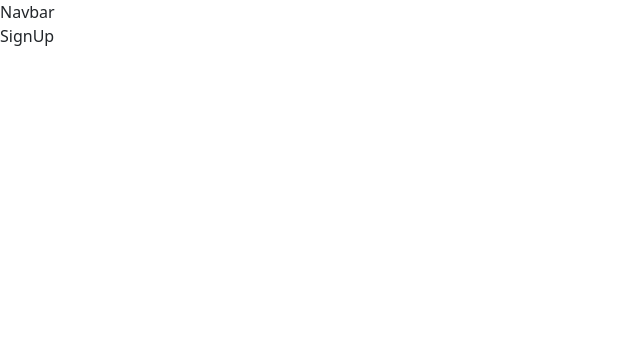
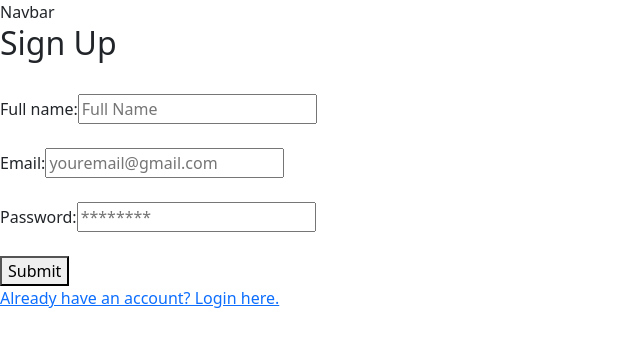
Before and after one commit to strategio-tech/fp-sim7-keyboard-warriors, a React (Vite) app: page /signup in a window 1280 px wide. Shown: the top 346 px of the page, without its empty margins (0-640 px from the left). Built offline with nearby package versions, Linux system fonts and the light colour scheme.

Commit message:
working on Sign Up page

```diff
--- a/src/Views/SignUp.jsx
+++ b/src/Views/SignUp.jsx
@@ -1,10 +1,33 @@
-import React from 'react'
+import React , { useState } from 'react'
 
 const SignUp = () => {
+  const [email, setEmail] = useState('');
+  const [password, setPass] = useState('');
+  const [name, setName] = useState('');
 
+  const handleSubmit = (e) => {
+      e.preventDefault();
+      console.log(email);
+      console.log(name);
+  }
 
   return (
-    <div>SignUp</div>
+      <div className="auth-form-container">
+          <h2>Sign Up</h2><br></br>
+      <form className="register-form" onSubmit={handleSubmit}>
+          <label htmlFor="name"> Full name: </label>
+          <input value={name} name="name" onChange={(e) => setName(e.target.value)} id="name" placeholder="Full Name" />
+          <br></br><br></br>
+          <label htmlFor="email"> Email: </label>
+          <input value={email} onChange={(e) => setEmail(e.target.value)}type="email" placeholder="youremail@gmail.com" id="email" name="email" />
+          <br></br><br></br>
+          <label htmlFor="password"> Password: </label>
+          <input value={password} onChange={(e) => setPass(e.target.value)} type="password" placeholder="********" id="password" name="password" />
+          <br></br><br></br>
+          <button type="submit">Submit</button>
+      </form>
+      <a href="/login">Already have an account? Login here.</a>
+  </div>
   )
 }
 
```
